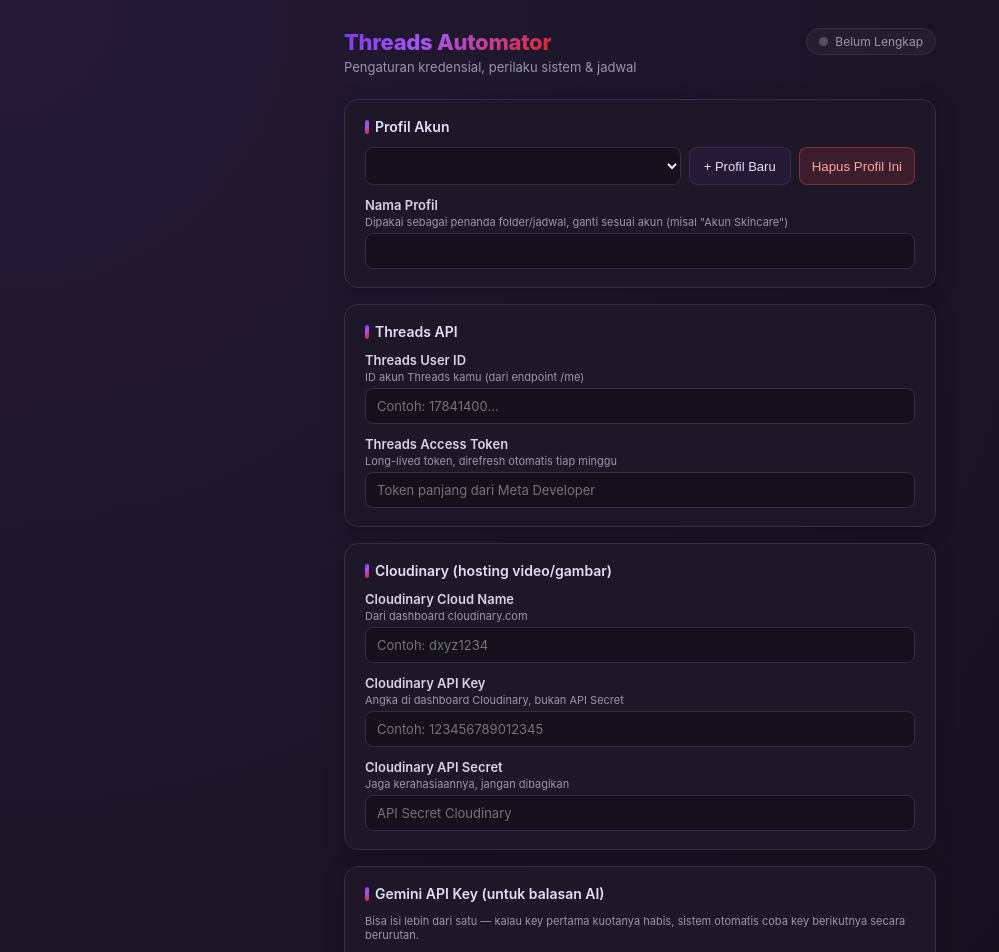
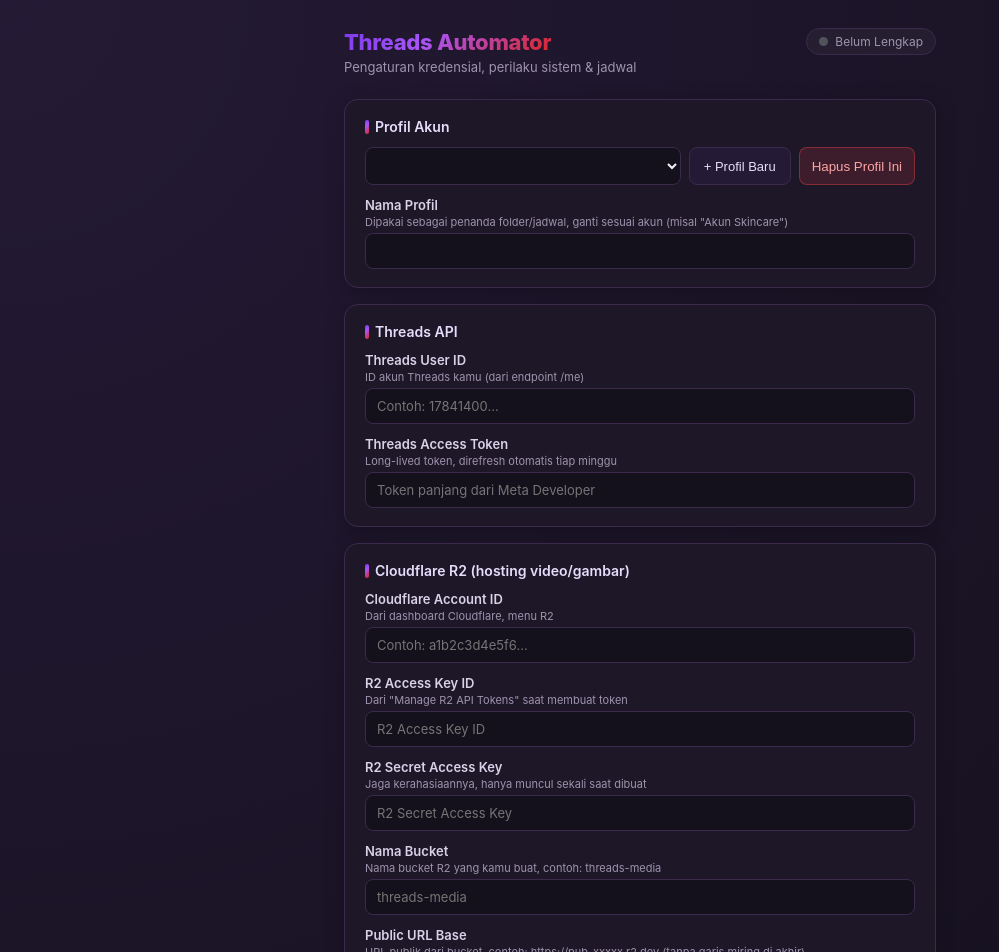
Before and after one commit to berhasilsemua83/teter2mult, a React (Vite) app: page / in a window 1280 px wide. Shown: the top 952 px of the page, without its empty margins (0-999 px from the left). Built offline with nearby package versions, Linux system fonts and the light colour scheme.

Commit message:
Update App.tsx

```diff
--- a/src/App.tsx
+++ b/src/App.tsx
@@ -15,10 +15,12 @@
   name: string;
   threads_user_id: string;
   threads_access_token: string;
-  cloudinary: {
-    cloud_name: string;
-    api_key: string;
-    api_secret: string;
+  r2: {
+    account_id: string;
+    access_key_id: string;
+    secret_access_key: string;
+    bucket_name: string;
+    public_url_base: string;
   };
   gemini_api_keys: string[];
   ai_reply_enabled: boolean;
@@ -42,7 +44,7 @@
   name: "",
   threads_user_id: "",
   threads_access_token: "",
-  cloudinary: { cloud_name: "", api_key: "", api_secret: "" },
+  r2: { account_id: "", access_key_id: "", secret_access_key: "", bucket_name: "", public_url_base: "" },
   gemini_api_keys: [""],
   ai_reply_enabled: false,
   queue_folder: "",
@@ -373,46 +375,63 @@
         />
       </section>
 
-      {/* ===== CLOUDINARY ===== */}
+      {/* ===== CLOUDFLARE R2 ===== */}
       <section>
-        <h2>Cloudinary (hosting video/gambar)</h2>
+        <h2>Cloudflare R2 (hosting video/gambar)</h2>
+
         <label className="field-label">
-          Cloudinary Cloud Name
-          <span className="hint">Dari dashboard cloudinary.com</span>
+          Cloudflare Account ID
+          <span className="hint">Dari dashboard Cloudflare, menu R2</span>
         </label>
         <input
           type="text"
-          placeholder="Contoh: dxyz1234"
-          value={config.cloudinary.cloud_name}
-          onChange={(e) =>
-            setConfig({ ...config, cloudinary: { ...config.cloudinary, cloud_name: e.target.value } })
-          }
+          placeholder="Contoh: a1b2c3d4e5f6..."
+          value={config.r2.account_id}
+          onChange={(e) => setConfig({ ...config, r2: { ...config.r2, account_id: e.target.value } })}
         />
 
         <label className="field-label">
-          Cloudinary API Key
-          <span className="hint">Angka di dashboard Cloudinary, bukan API Secret</span>
+          R2 Access Key ID
+          <span className="hint">Dari "Manage R2 API Tokens" saat membuat token</span>
         </label>
         <input
           type="text"
-          placeholder="Contoh: 123456789012345"
-          value={config.cloudinary.api_key}
-          onChange={(e) =>
-            setConfig({ ...config, cloudinary: { ...config.cloudinary, api_key: e.target.value } })
-          }
+          placeholder="R2 Access Key ID"
+          value={config.r2.access_key_id}
+          onChange={(e) => setConfig({ ...config, r2: { ...config.r2, access_key_id: e.target.value } })}
         />
 
         <label className="field-label">
-          Cloudinary API Secret
-          <span className="hint">Jaga kerahasiaannya, jangan dibagikan</span>
+          R2 Secret Access Key
+          <span className="hint">Jaga kerahasiaannya, hanya muncul sekali saat dibuat</span>
         </label>
         <input
           type="password"
-          placeholder="API Secret Cloudinary"
-          value={config.cloudinary.api_secret}
-          onChange={(e) =>
-            setConfig({ ...config, cloudinary: { ...config.cloudinary, api_secret: e.target.value } })
-          }
+          placeholder="R2 Secret Access Key"
+          value={config.r2.secret_access_key}
+          onChange={(e) => setConfig({ ...config, r2: { ...config.r2, secret_access_key: e.target.value } })}
+        />
+
+        <label className="field-label">
+          Nama Bucket
+          <span className="hint">Nama bucket R2 yang kamu buat, contoh: threads-media</span>
+        </label>
+        <input
+          type="text"
+          placeholder="threads-media"
+          value={config.r2.bucket_name}
+          onChange={(e) => setConfig({ ...config, r2: { ...config.r2, bucket_name: e.target.value } })}
+        />
+
+        <label className="field-label">
+          Public URL Base
+          <span className="hint">URL publik dari bucket, contoh: https://pub-xxxxx.r2.dev (tanpa garis miring di akhir)</span>
+        </label>
+        <input
+          type="text"
+          placeholder="https://pub-xxxxxxxx.r2.dev"
+          value={config.r2.public_url_base}
+          onChange={(e) => setConfig({ ...config, r2: { ...config.r2, public_url_base: e.target.value } })}
         />
       </section>
 
```
